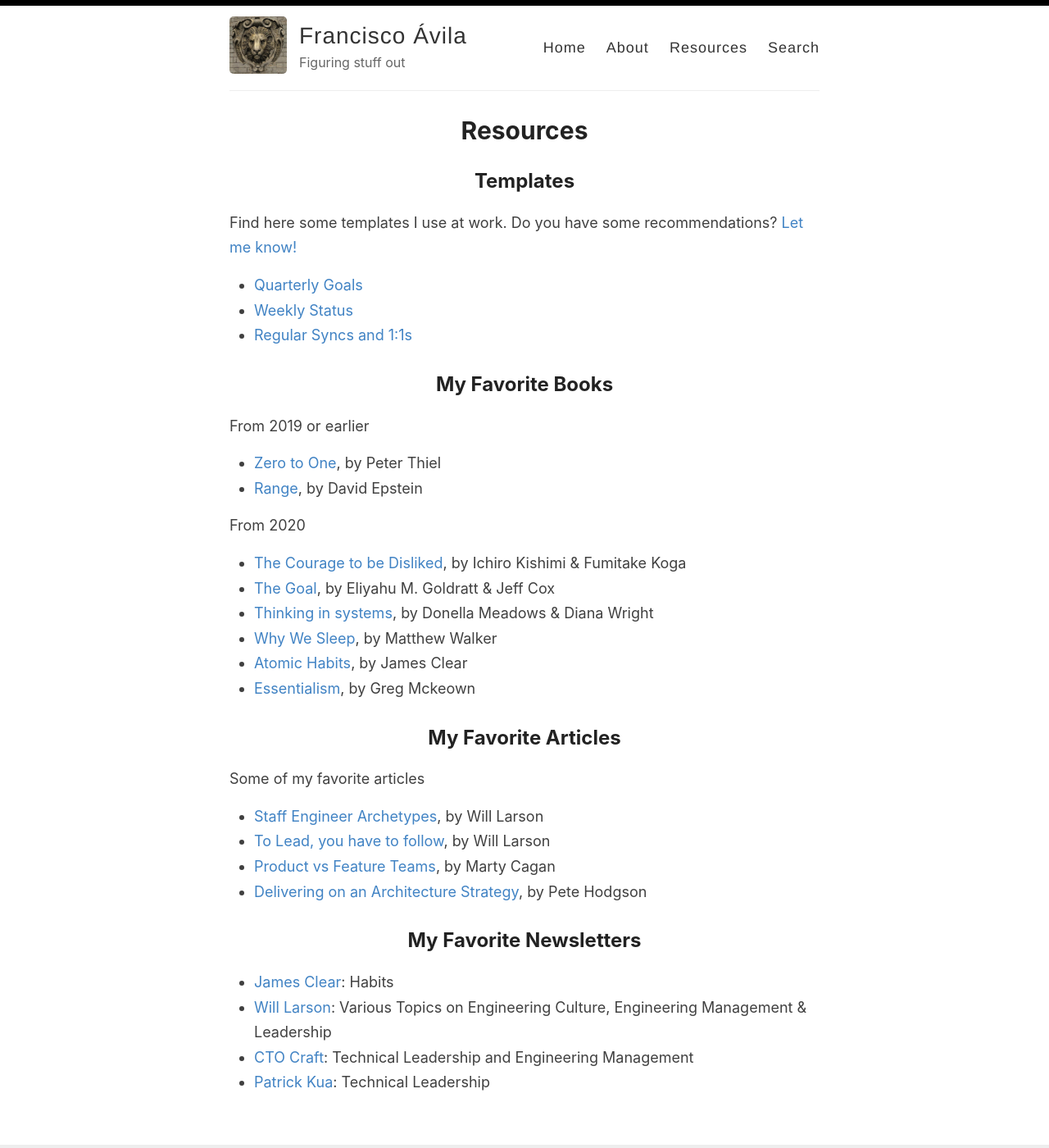
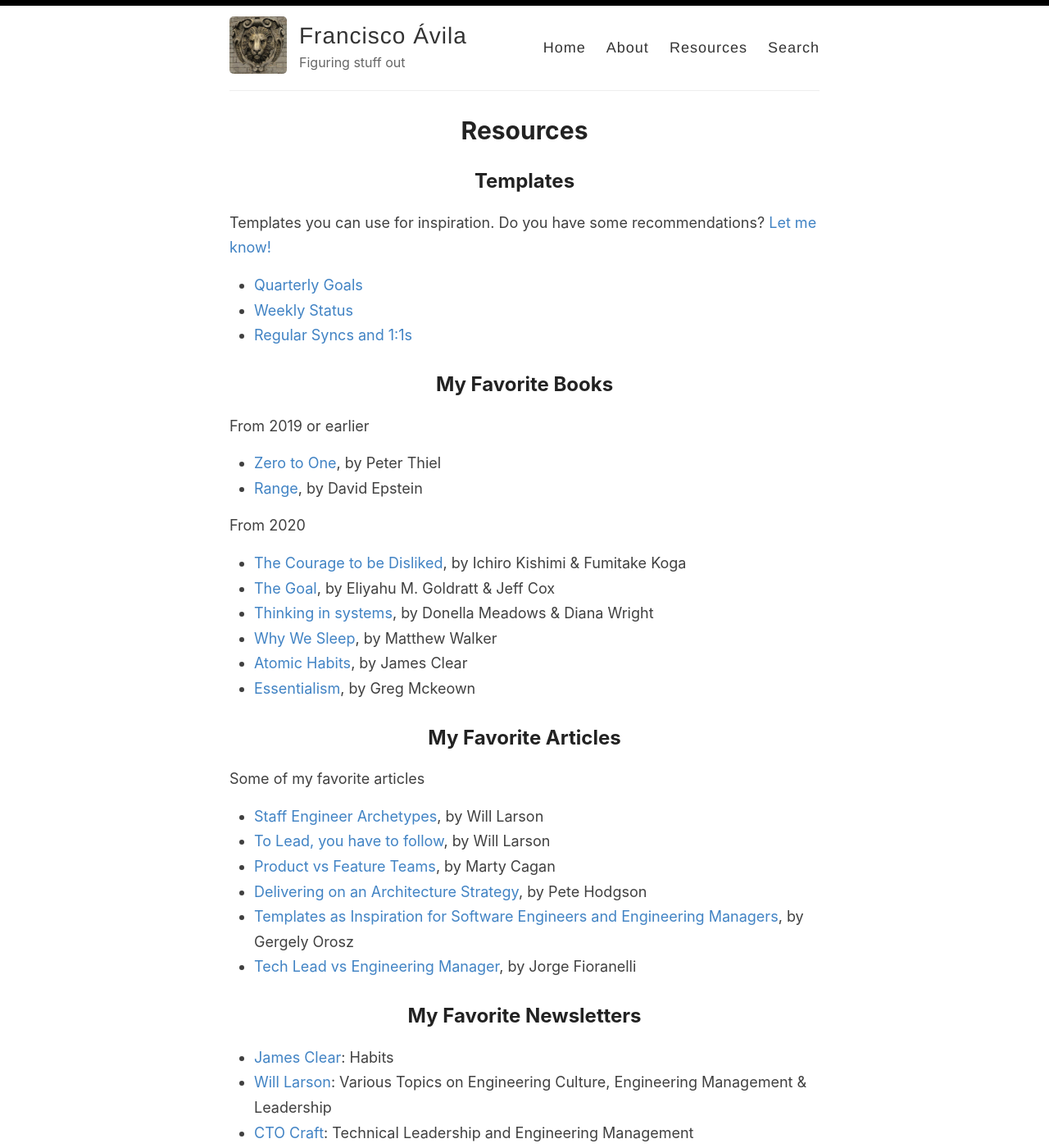
Before and after one commit to elfrank/elfrank.github.io, a Jekyll site: the page built from _pages/resources.md, in a window 1280 px wide and 1400 px high. Shown: the whole window at 82% size. Built offline with Jekyll 4.4.1, drawn with Linux system fonts in a browser that asks for light colours.

Commit message:
Update resources.md

```diff
--- a/_pages/resources.md
+++ b/_pages/resources.md
@@ -5,7 +5,7 @@ permalink: /resources/
 ---
 
 ## Templates
-Find here some templates I use at work. Do you have some recommendations? [Let me know!](https://twitter.com/tafcisco)
+Templates you can use for inspiration. Do you have some recommendations? [Let me know!](https://twitter.com/tafcisco)
 * [Quarterly Goals](https://docs.google.com/document/d/1fwLqCd1uOz_RM3tdQWyQhHACXKClQlOpPgVom8apG8Y/edit?usp=sharing)
 * [Weekly Status](https://docs.google.com/document/d/1tw3tvQO4E4kUWAIzARijipnAr5vI_SDBhmv3Xm0H570/edit?usp=sharing)
 * [Regular Syncs and 1:1s](https://docs.google.com/document/d/16jqtekvrpprYeNAWw7NQl1BnEYxIJ3C-mfgGV6z6iCY/edit?usp=sharing)
@@ -29,6 +29,8 @@ Some of my favorite articles
 * [To Lead, you have to follow](https://lethain.com/to-lead-follow/), by Will Larson
 * [Product vs Feature Teams](https://svpg.com/product-vs-feature-teams/), by Marty Cagan
 * [Delivering on an Architecture Strategy](https://blog.thepete.net/blog/2019/12/09/delivering-on-an-architecture-strategy/), by Pete Hodgson
+* [Templates as Inspiration for Software Engineers and Engineering Managers](https://blog.pragmaticengineer.com/templates-as-inspiration-for-software-engineers/), by Gergely Orosz
+* [Tech Lead vs Engineering Manager](http://www.engineeringladders.com/TechLead-EngineeringManager.html), by Jorge Fioranelli
 
 ## My Favorite Newsletters
 * [James Clear](https://jamesclear.com/): Habits
```
